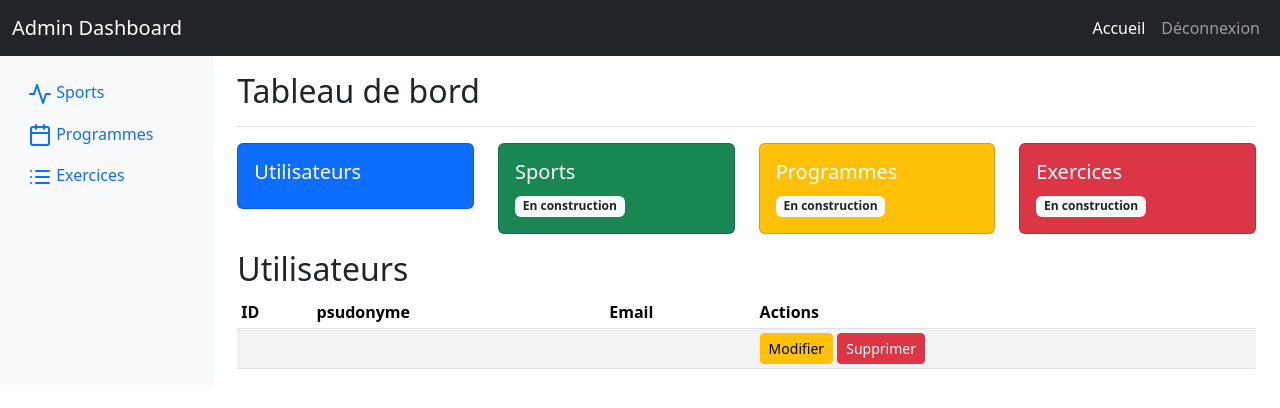
After one commit to Christinella/BoomSport, a PHP site: template src/Views/admin/Dashboard/DashBoard.php in a window 1280 px wide. The commit adds this page. Shown: the top 408 px of the page. Run offline with PHP 8.4, Linux system fonts and the light colour scheme; the template is opened without the code that fills it, so the values that code supplies are empty; some libraries are stand-ins or nearby versions.

```diff
--- a/src/Controllers/HomeController.php
+++ b/src/Controllers/HomeController.php
@@ -14,6 +14,8 @@ class HomeController
     // }
     public function displayHome()
     {
+            // var_dump($_SESSION);
+            // die();
         include_once __DIR__ . '/../Views/home.php' ;
     }
     public function connexion()
@@ -27,6 +29,8 @@ class HomeController
     public function logout()
     {
         session_destroy();
+
+
         header('Location: '.HOME_URL.'?success=Déconnexion réussie! ') ;
     }
     public function displayApropos()
--- a/src/Views/Includes/navbar.php
+++ b/src/Views/Includes/navbar.php
@@ -1,6 +1,8 @@
 <nav class="nav navbar  bg-black">
     <a class="nav-link active" aria-current="page" href="#">Acceuil</a>
-    <a class="nav-link" href="/connexion">Sport</a>
+    <a class="nav-link" href="/sport">Sport</a>
     <a class="nav-link" href="/Alimentation">Alimentation</a>
     <a class="nav-link" href="/apropos">Apropos</a>
+
+    <a class="nav-link" href="<?= HOME_URL .'connexion' ?>">connexion</a>
 </nav>
--- a/src/Views/Includes/navbarAdmin.php
+++ b/src/Views/Includes/navbarAdmin.php
@@ -10,9 +10,22 @@
   <link href="https://cdn.jsdelivr.net/npm/bootstrap@5.3.3/dist/css/bootstrap.min.css" rel="stylesheet" integrity="sha384-QWTKZyjpPEjISv5WaRU9OFeRpok6YctnYmDr5pNlyT2bRjXh0JMhjY6hW+ALEwIH" crossorigin="anonymous">
 <script src="https://cdn.jsdelivr.net/npm/bootstrap@5.3.3/dist/js/bootstrap.bundle.min.js" integrity="sha384-YvpcrYf0tY3lHB60NNkmXc5s9fDVZLESaAA55NDzOxhy9GkcIdslK1eN7N6jIeHz" crossorigin="anonymous"></script>
 </head>
-<nav class="nav navbar  bg-black">
-    <a class="nav-link active" aria-current="page" href="#">Acceuil</a>
-    <a class="nav-link" href="/admin/sport">Sport</a>
-    <a class="nav-link" href="/Programme">Programme</a>
-    <a class="nav-link" href="/Exercice">Exercice</a>
-</nav>
+<nav class="navbar navbar-expand-lg navbar-dark bg-dark">
+        <div class="container-fluid">
+            <a class="navbar-brand" href="#">Admin Dashboard</a>
+            <button class="navbar-toggler" type="button" data-bs-toggle="collapse" data-bs-target="#navbarNav" aria-controls="navbarNav" aria-expanded="false" aria-label="Toggle navigation">
+                <span class="navbar-toggler-icon"></span>
+            </button>
+            <div class="collapse navbar-collapse" id="navbarNav">
+                <ul class="navbar-nav ms-auto">
+                    <li class="nav-item">
+                        <a class="nav-link active" aria-current="page" href="#">Accueil</a>
+                    </li>
+
+                    <li class="nav-item">
+                        <a class="nav-link" href="<?= HOME_URL  ?>">Déconnexion</a>
+                    </li>
+                </ul>
+            </div>
+        </div>
+    </nav>
--- /dev/null
+++ b/src/Views/admin/Dashboard/DashBoard.php
@@ -0,0 +1,123 @@
+
+<?php
+
+include_once __DIR__ . "/../../Includes/navbarAdmin.php";
+?>
+
+<body>
+    <div class="container-fluid">
+        <div class="row">
+            <!-- Sidebar -->
+            <nav id="sidebar" class="col-md-3 col-lg-2 d-md-block bg-light sidebar collapse">
+                <div class="position-sticky pt-3">
+                    <ul class="nav flex-column">
+
+
+                        <li class="nav-item">
+                            <a class="nav-link" href="<?= HOME_URL .'admin/allsports' ?> ">
+                                <span data-feather="activity"></span>
+                                Sports
+                            </a>
+                        </li>
+                        <li class="nav-item">
+                            <a class="nav-link" href="allprogram">
+                                <span data-feather="calendar"></span>
+                                Programmes
+                            </a>
+                        </li>
+                        <li class="nav-item">
+                            <a class="nav-link" href="allexercice">
+                                <span data-feather="list"></span>
+                                Exercices
+                            </a>
+                        </li>
+                    </ul>
+                </div>
+            </nav>
+
+            <!-- Main Content -->
+            <main class="col-md-9 ms-sm-auto col-lg-10 px-md-4">
+                <div class="d-flex justify-content-between flex-wrap flex-md-nowrap align-items-center pt-3 pb-2 mb-3 border-bottom">
+                    <h1 class="h2">Tableau de bord</h1>
+                </div>
+
+                <!-- Stats Cards -->
+                <div class="row">
+                    <div class="col-md-3">
+                        <div class="card text-white bg-primary mb-3">
+                            <div class="card-body">
+                                <h5 class="card-title">Utilisateurs</h5>
+
+                            </div>
+                        </div>
+                    </div>
+                    <div class="col-md-3">
+                        <div class="card text-white bg-success mb-3">
+                            <div class="card-body">
+                                <h5 class="card-title">Sports</h5>
+                                <span class="badge bg-light text-dark">En construction</span>
+
+                            </div>
+                        </div>
+                    </div>
+                    <div class="col-md-3">
+                        <div class="card text-white bg-warning mb-3">
+                            <div class="card-body">
+                                <h5 class="card-title">Programmes</h5>
+                                <span class="badge bg-light text-dark">En construction</span>
+
+                            </div>
+                        </div>
+                    </div>
+                    <div class="col-md-3">
+                        <div class="card text-white bg-danger mb-3">
+                            <div class="card-body">
+                                <h5 class="card-title">Exercices</h5>
+                                <span class="badge bg-light text-dark">En construction</span>
+                            </div>
+                        </div>
+                    </div>
+                </div>
+
+                <!-- Utilisateurs Table -->
+                <h2>Utilisateurs</h2>
+                <div class="table-responsive">
+                    <table class="table table-striped table-sm">
+                        <thead>
+                            <tr>
+                                <th>ID</th>
+                                <th>psudonyme </th>
+                                <th>Email</th>
+                                <th>Actions</th>
+                            </tr>
+                        </thead>
+                        <tbody>
+                            <tr>
+                                <td {users.id_users}></td>
+                                <td {users.pseudonym}></td>
+                                <td {users.email}></td>
+                                <td>
+                                    <button class="btn btn-sm btn-warning">Modifier</button>
+                                    <button class="btn btn-sm btn-danger">Supprimer</button>
+                                </td>
+                            </tr>
+                            <!-- Ajouter plus de lignes d'utilisateurs ici -->
+                        </tbody>
+                    </table>
+                </div>
+
+                <!-- Ajouter les sections Sports, Programmes et Exercices ici -->
+            </main>
+        </div>
+    </div>
+
+    <!-- Bootstrap JS et Feather Icons -->
+    <script src="https://cdn.jsdelivr.net/npm/bootstrap@5.3.0-alpha1/dist/js/bootstrap.bundle.min.js"></script>
+    <script src="https://unpkg.com/feather-icons"></script>
+    <script>
+        feather.replace(); // Pour activer les icônes
+    </script>
+</body>
+</html>
+
+</form>
```
Also changed, not shown: src/Controllers/AdminController.php (+14 -11 lines), src/Controllers/SportController.php (+76 -21 lines), src/Repositories/SportRepository.php (+36 -33 lines), src/Views/admin/home.php (deleted, +0 -7 lines), src/Views/admin/sports/add_sport.php (added, +38 -0 lines), src/Views/admin/sports/all_sports.php (added, +48 -0 lines), src/router.php (+27 -12 lines), src/Models/Sport.php (line endings or trailing spaces), src/Views/admin/sports/edit_sport.php (renamed from src/Views/admin/sport.php).
